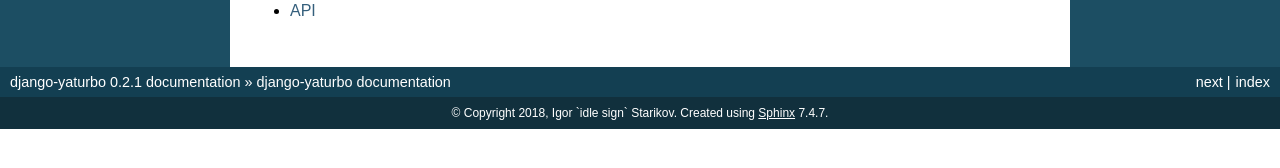
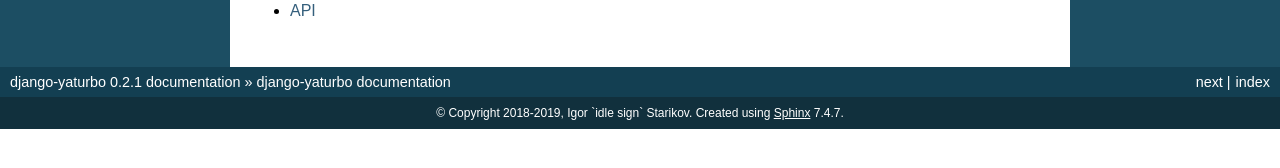
Before and after one commit to idlesign/django-yaturbo, a Sphinx documentation site: the page built from docs/source/index.rst, in a window 1280 px wide. Shown: the part 472-640 px from the top of the page. Built offline with Sphinx 7.4.7, drawn with Linux system fonts in a browser that asks for light colours.

Commit message:
Years updated.

```diff
--- a/docs/source/conf.py
+++ b/docs/source/conf.py
@@ -82,7 +82,7 @@ master_doc = 'index'
 
 # General information about the project.
 project = u'django-yaturbo'
-copyright = u'2018, Igor `idle sign` Starikov'
+copyright = u'2018-2019, Igor `idle sign` Starikov'
 
 # The version info for the project you're documenting, acts as replacement for
 # |version| and |release|, also used in various other places throughout the
```
Also changed, not shown: 1 other file.
